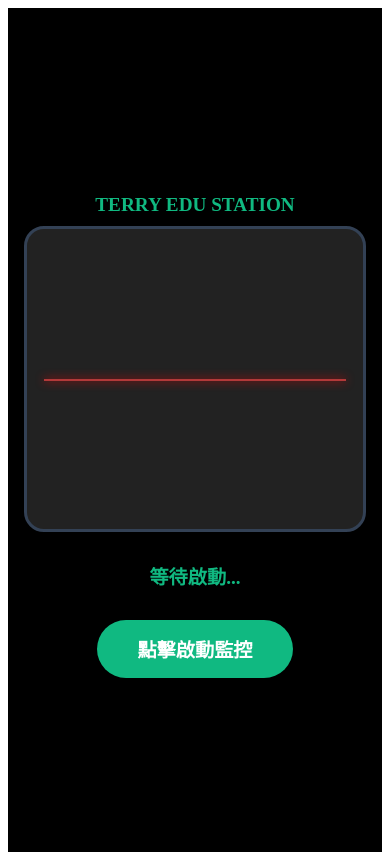
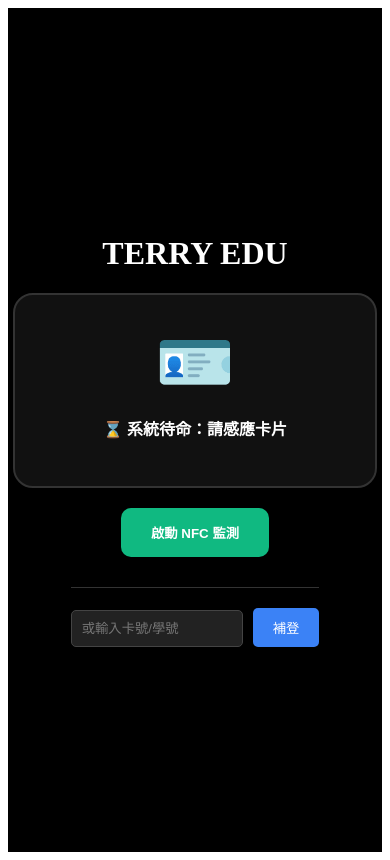
Before and after one commit to terry5333/nfc-test, a Next.js app: page /mobile in a window 390 px wide. Built offline with nearby package versions, Linux system fonts and the light colour scheme; no server answers.

Commit message:
Update mobile.js

```diff
--- a/pages/mobile.js
+++ b/pages/mobile.js
@@ -1,50 +1,34 @@
-import { useEffect, useState, useRef } from 'react';
+import { useEffect, useState } from 'react';
 import { db } from '../lib/firebase';
 import { ref, get, set, push, serverTimestamp } from 'firebase/database';
 
 export default function MobileStation() {
-  const [status, setStatus] = useState("等待啟動...");
+  const [status, setStatus] = useState("⌛ 系統待命：請感應卡片");
   const [isDone, setIsDone] = useState(false);
-  const videoRef = useRef(null);
-  const readerRef = useRef(null); // 🚩 用來存儲掃描器實例
+  const [manualId, setManualId] = useState("");
 
-  const startSensors = async () => {
-    setStatus("🚀 專業鏡頭啟動中...");
-
-    // 1. 啟動 NFC (Android 專屬)
+  // --- 啟動 NFC 監聽 (僅限 Android Chrome) ---
+  const startNFC = async () => {
     if ('NDEFReader' in window) {
       try {
         const ndef = new NDEFReader();
         await ndef.scan();
+        setStatus("📡 NFC 已啟動，請靠近感應");
         ndef.onreading = (event) => handleProcess(event.serialNumber, "NFC");
-      } catch (e) { console.error("NFC Error", e); }
+      } catch (e) {
+        setStatus("❌ NFC 啟動失敗");
       }
-
-    // 2. 動態載入 ZXing 並啟動
-    try {
-      const { BrowserMultiFormatReader } = await import('@zxing/library');
-      readerRef.current = new BrowserMultiFormatReader();
-
-      readerRef.current.decodeFromVideoDevice(null, videoRef.current, (result, err) => {
-        if (result) {
-          handleProcess(result.getText(), "BARCODE");
-        }
-      });
-      setStatus("📡 監控中：請靠近感應或掃描");
-    } catch (err) {
-      console.error(err);
-      setStatus("❌ 鏡頭啟動失敗");
+    } else {
+      setStatus("📱 此裝置不支援 NFC (建議用實體讀卡機)");
     }
   };
 
-  // 處理感應邏輯
   const handleProcess = async (cardId, type) => {
     if (isDone) return;
     const cleanId = cardId.replace(/[\s:]/g, '').toUpperCase();
     setIsDone(true);
     if (navigator.vibrate) navigator.vibrate(200);
 
-    try {
     const snap = await get(ref(db, `authorized_cards/${cleanId}`));
     if (snap.exists()) {
       const user = snap.val();
@@ -58,49 +42,45 @@ export default function MobileStation() {
       setStatus(`⚠️ 未註冊：${cleanId}`);
       await set(ref(db, 'system/last_scan'), { id: cleanId, time: Date.now() });
     }
-    } catch (e) {
-      setStatus("連線失敗");
-    }
 
     setTimeout(() => {
       setIsDone(false);
-      setStatus("📡 監控中...");
+      setStatus("⌛ 系統待命：請感應卡片");
     }, 3000);
   };
 
-  // 組件卸載時關閉鏡頭，避免資源佔用
-  useEffect(() => {
-    return () => {
-      if (readerRef.current) {
-        readerRef.current.reset();
-      }
-    };
-  }, []);
-
   return (
     <div style={isDone ? successBg : normalBg}>
-      <h1 style={{ fontSize: '1.2rem', marginBottom: '10px' }}>TERRY EDU STATION</h1>
-
-      <div style={scanWindow}>
-        <video
-          ref={videoRef}
-          style={{ width: '100%', height: '100%', objectFit: 'cover' }}
-        />
-        <div style={redLine}></div>
-        {isDone && <div style={overlay}>✅</div>}
+      <h1>TERRY EDU</h1>
+      <div style={statusCard}>
+        <div style={{ fontSize: '4rem', marginBottom: '10px' }}>{isDone ? "✅" : "🪪"}</div>
+        <p style={{ fontWeight: 'bold' }}>{status}</p>
       </div>
 
-      <p style={statusText}>{status}</p>
-      {!isDone && <button onClick={startSensors} style={btnStyle}>點擊啟動監控</button>}
+      {!isDone && (
+        <div style={{ marginTop: '20px' }}>
+          <button onClick={startNFC} style={nfcBtn}>啟動 NFC 監測</button>
+
+          {/* 備案：手動輸入 (Vibe 補登) */}
+          <div style={{ marginTop: '30px', borderTop: '1px solid #333', paddingTop: '20px' }}>
+            <input
+              value={manualId}
+              onChange={(e) => setManualId(e.target.value)}
+              placeholder="或輸入卡號/學號"
+              style={inputStyle}
+            />
+            <button onClick={() => handleProcess(manualId, "MANUAL")} style={manualBtn}>補登</button>
+          </div>
+        </div>
+      )}
     </div>
   );
 }
 
-// 樣式設定 (跟之前一樣)
-const normalBg = { height: '100vh', display: 'flex', flexDirection: 'column', alignItems: 'center', justifyContent: 'center', background: '#000', color: '#10b981', textAlign: 'center' };
-const successBg = { ...normalBg, background: '#064e3b', color: '#fff' };
-const scanWindow = { width: '90%', maxWidth: '400px', height: '300px', background: '#222', borderRadius: '20px', position: 'relative', overflow: 'hidden', border: '3px solid #334155' };
-const redLine = { position: 'absolute', top: '50%', left: '5%', width: '90%', height: '2px', background: 'rgba(239, 68, 68, 0.7)', zIndex: 10, boxShadow: '0 0 10px red' };
-const overlay = { position: 'absolute', top: 0, left: 0, width: '100%', height: '100%', background: 'rgba(6, 78, 59, 0.8)', display: 'flex', justifyContent: 'center', alignItems: 'center', fontSize: '5rem', zIndex: 20 };
-const statusText = { fontSize: '1.2rem', margin: '30px', fontWeight: 'bold' };
-const btnStyle = { padding: '15px 40px', background: '#10b981', color: 'white', border: 'none', borderRadius: '50px', fontSize: '1.2rem', fontWeight: 'bold' };
+// 樣式
+const normalBg = { height: '100vh', display: 'flex', flexDirection: 'column', alignItems: 'center', justifyContent: 'center', background: '#000', color: '#fff', textAlign: 'center' };
+const successBg = { ...normalBg, background: '#064e3b' };
+const statusCard = { padding: '30px', borderRadius: '20px', background: '#111', border: '2px solid #333', width: '80%' };
+const nfcBtn = { padding: '15px 30px', background: '#10b981', color: '#fff', border: 'none', borderRadius: '10px', fontWeight: 'bold' };
+const inputStyle = { padding: '10px', borderRadius: '5px', border: '1px solid #444', background: '#222', color: '#fff', width: '150px' };
+const manualBtn = { padding: '10px 20px', marginLeft: '10px', background: '#3b82f6', color: '#fff', border: 'none', borderRadius: '5px' };
```
Lines whose indentation alone changed are shown as unchanged.
